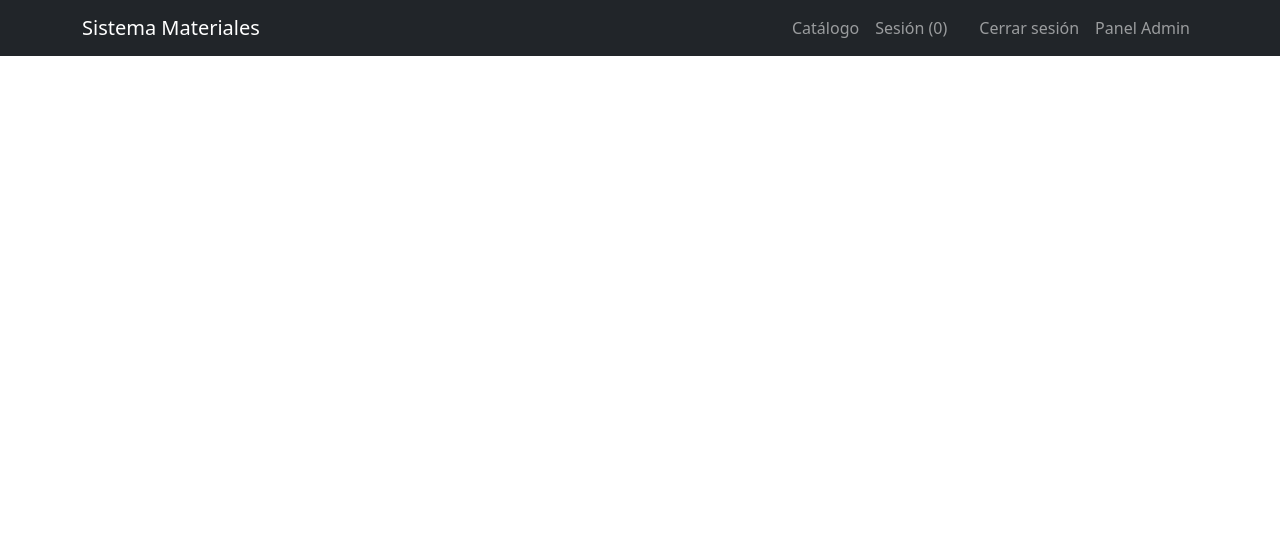
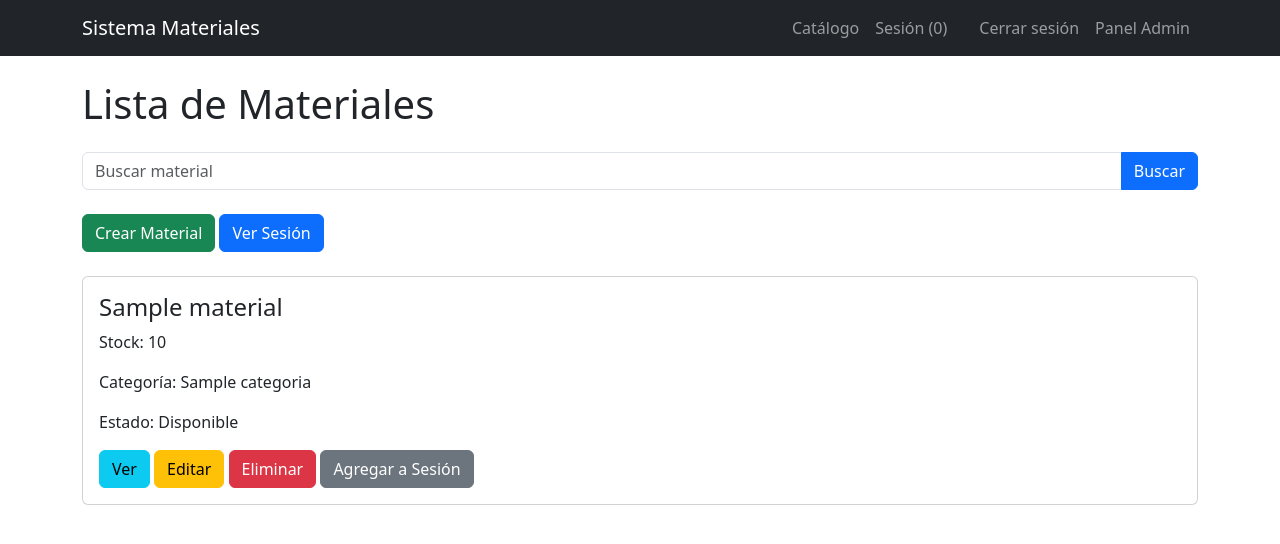
Before and after one commit to gonzalojilabert026-tech/SistemaReservaMateriales, a Django app: page /catalogo/ in a window 1280 px wide. Shown: the top 544 px of the page. Run offline with Django 5.2, Linux system fonts and the light colour scheme; tables that the repository leaves empty hold one stand-in row (values such as "Sample post").

Commit message:
Version estable con sesiones y estado

```diff
--- a/catalogo/models.py
+++ b/catalogo/models.py
@@ -7,15 +7,31 @@ class Categoria(models.Model):
     def __str__(self):
         return self.nombre_categoria
 
+class Material(models.Model):
 
-class Material(models.Model):
+    ESTADOS = [
+        ('Disponible', 'Disponible'),
+        ('Reservado', 'Reservado'),
+        ('Suspendido', 'Suspendido'),
+    ]
+
     nombre = models.CharField(max_length=150)
+
     descripcion = models.TextField()
+
     stock = models.IntegerField()
+
     precio_referencia = models.DecimalField(
         max_digits=10,
         decimal_places=2
     )
+
+    estado = models.CharField(
+        max_length=20,
+        choices=ESTADOS,
+        default='Disponible'
+    )
+
     categoria = models.ForeignKey(
         Categoria,
         on_delete=models.CASCADE
--- a/catalogo/templates/base.html
+++ b/catalogo/templates/base.html
@@ -1,13 +1,18 @@
 <!DOCTYPE html>
 <html lang="es">
+
 <head>
+
     <meta charset="UTF-8">
     <meta name="viewport" content="width=device-width, initial-scale=1">
 
     <title>Sistema Reserva de Materiales</title>
 
-    <link href="https://cdn.jsdelivr.net/npm/bootstrap@5.3.3/dist/css/bootstrap.min.css" rel="stylesheet">
+    <link href="https://cdn.jsdelivr.net/npm/bootstrap@5.3.3/dist/css/bootstrap.min.css"
+          rel="stylesheet">
+
 </head>
+
 <body>
 
 <nav class="navbar navbar-expand-lg navbar-dark bg-dark">
@@ -41,3 +46,17 @@
             </a>
 
         </div>
+
+    </div>
+
+</nav>
+
+<div class="container mt-4">
+
+    {% block contenido %}
+    {% endblock %}
+
+</div>
+
+</body>
+</html>
--- a/catalogo/templates/catalogo/materiales.html
+++ b/catalogo/templates/catalogo/materiales.html
@@ -54,7 +54,10 @@
 
         <p>
             Categoría: {{ material.categoria }}
-        </p>
+
+        </p><p>
+    Estado: {{ material.estado }}
+</p>
 
         <a href="{% url 'detalle_material' material.id %}"
            class="btn btn-info">
--- a/catalogo/views.py
+++ b/catalogo/views.py
@@ -1,5 +1,6 @@
 from django.shortcuts import render, redirect, get_object_or_404
 from django.db.models import Q
+from django.core.paginator import Paginator
 from django.contrib.auth.decorators import login_required
 
 from .models import Material
@@ -18,10 +19,18 @@ def lista_materiales(request):
             Q(descripcion__icontains=buscar)
         )
 
+    paginator = Paginator(materiales, 5)
+
+    page_number = request.GET.get('page')
+
+    materiales = paginator.get_page(page_number)
+
     return render(
         request,
         'catalogo/materiales.html',
-        {'materiales': materiales}
+        {
+            'materiales': materiales
+        }
     )
 
 
@@ -35,7 +44,9 @@ def detalle_material(request, id):
     return render(
         request,
         'catalogo/detalle_material.html',
-        {'material': material}
+        {
+            'material': material
+        }
     )
 
 
@@ -56,7 +67,9 @@ def crear_material(request):
     return render(
         request,
         'catalogo/crear_material.html',
-        {'form': form}
+        {
+            'form': form
+        }
     )
 
 
@@ -80,6 +93,7 @@ def editar_material(request, id):
             return redirect('materiales')
 
     else:
+
         form = MaterialForm(
             instance=material
         )
@@ -103,13 +117,17 @@ def eliminar_material(request, id):
     )
 
     if request.method == 'POST':
+
         material.delete()
+
         return redirect('materiales')
 
     return render(
         request,
         'catalogo/eliminar_material.html',
-        {'material': material}
+        {
+            'material': material
+        }
     )
 
 
```
Also changed, not shown: catalogo/migrations/0002_material_estado.py (added). Lines whose indentation alone changed are shown as unchanged.
